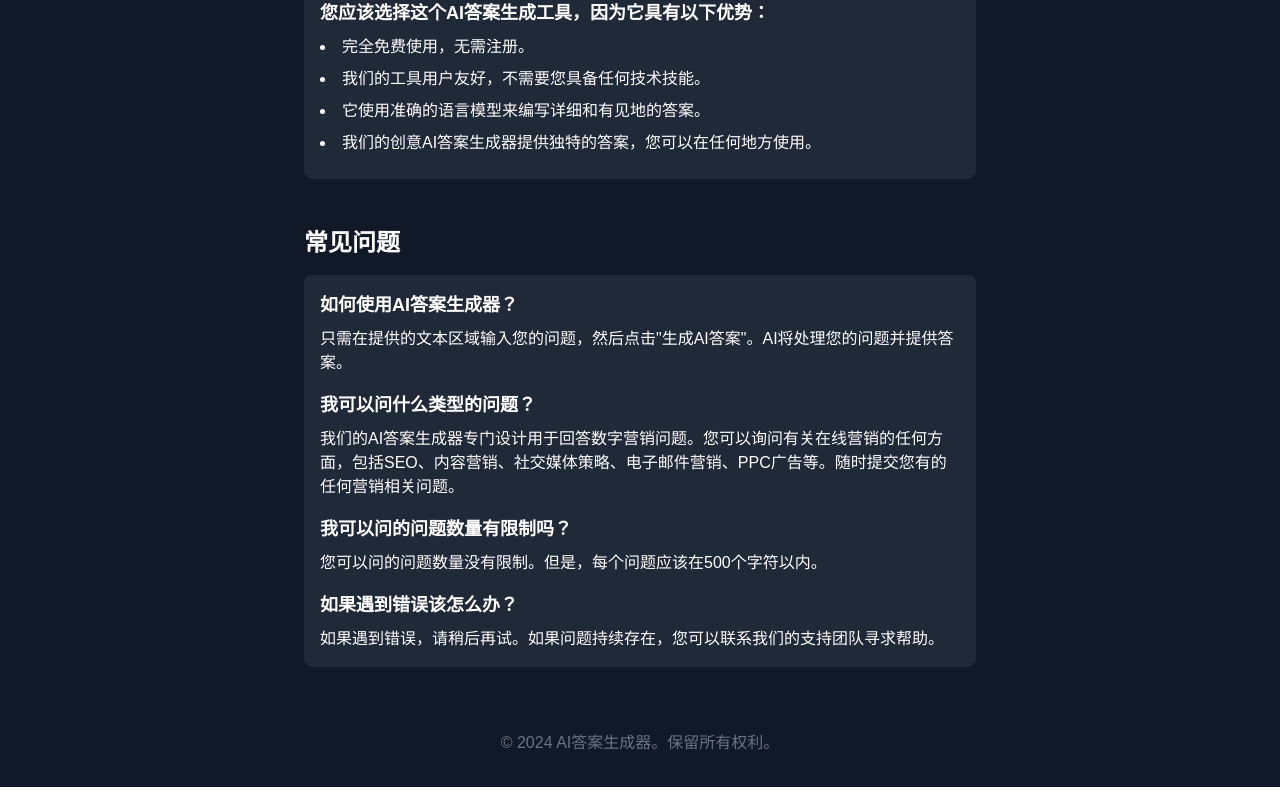
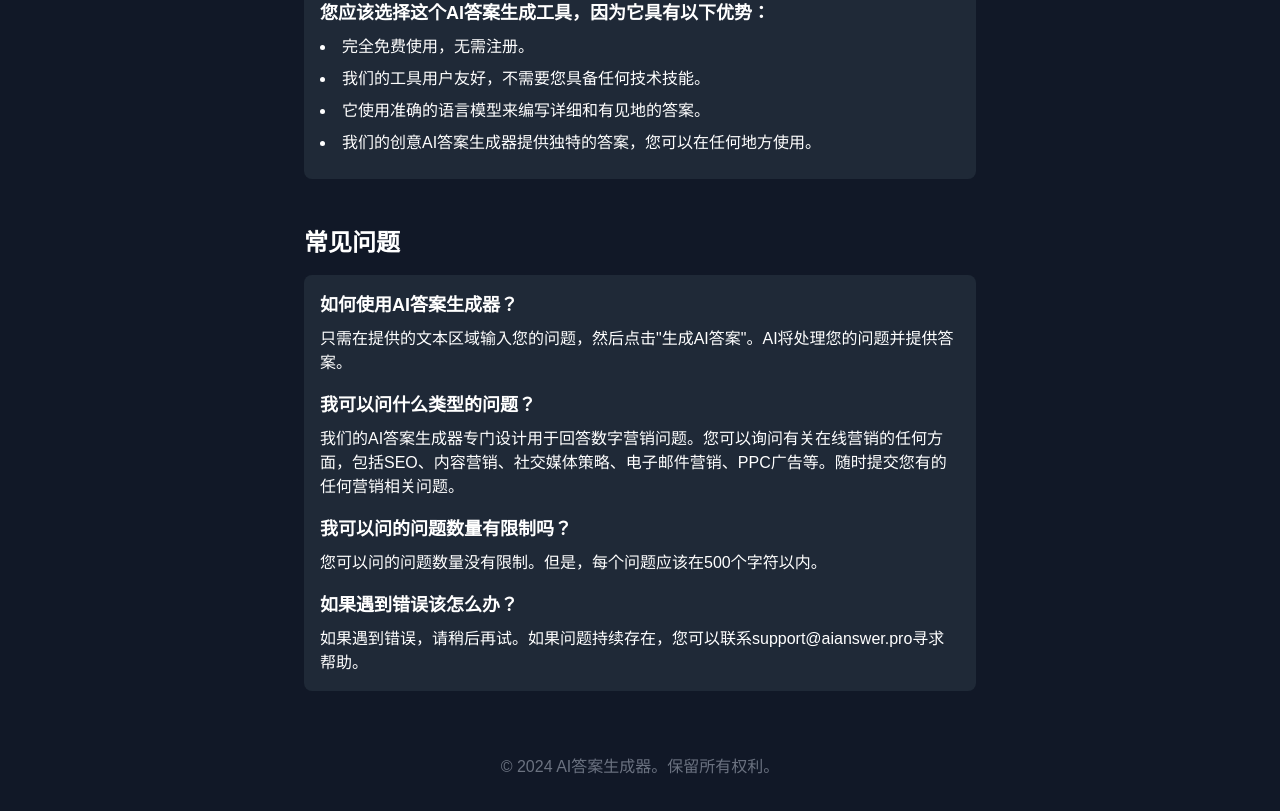
Before and after one commit to axijiajiajia/open-aianswer, a Next.js app: page /en in a window 1280 px wide. Shown: the part 832-1643 px from the top of the page. Before the commit the page ends 1619 px from the top, so only its background shows below. Built offline with nearby package versions, Linux system fonts and the light colour scheme.

Commit message:
增加联系方式

```diff
--- a/app/en/page.tsx
+++ b/app/en/page.tsx
@@ -101,7 +101,7 @@ export default function Home() {
               <p className="mb-4">您可以问的问题数量没有限制。但是，每个问题应该在500个字符以内。</p>
 
               <h3 className="text-lg font-semibold mb-2">如果遇到错误该怎么办？</h3>
-              <p>如果遇到错误，请稍后再试。如果问题持续存在，您可以联系我们的支持团队寻求帮助。</p>
+              <p>如果遇到错误，请稍后再试。如果问题持续存在，您可以联系support@aianswer.pro寻求帮助。</p>
             </div>
           </div>
 
--- a/app/page.tsx
+++ b/app/page.tsx
@@ -102,7 +102,7 @@ export default function Home() {
               <p className="mb-4">There is no limit to the number of questions you can ask. However, each question should be within 500 characters.</p>
 
               <h3 className="text-lg font-semibold mb-2">What should I do if I encounter an error?</h3>
-              <p>If you encounter an error, please try again later. If the problem persists, you can contact our support team for assistance.</p>
+              <p>If you encounter an error, please try again later. If the problem persists, you can contact support@aianswer.pro for assistance.</p>
             </div>
           </div>
 
```
